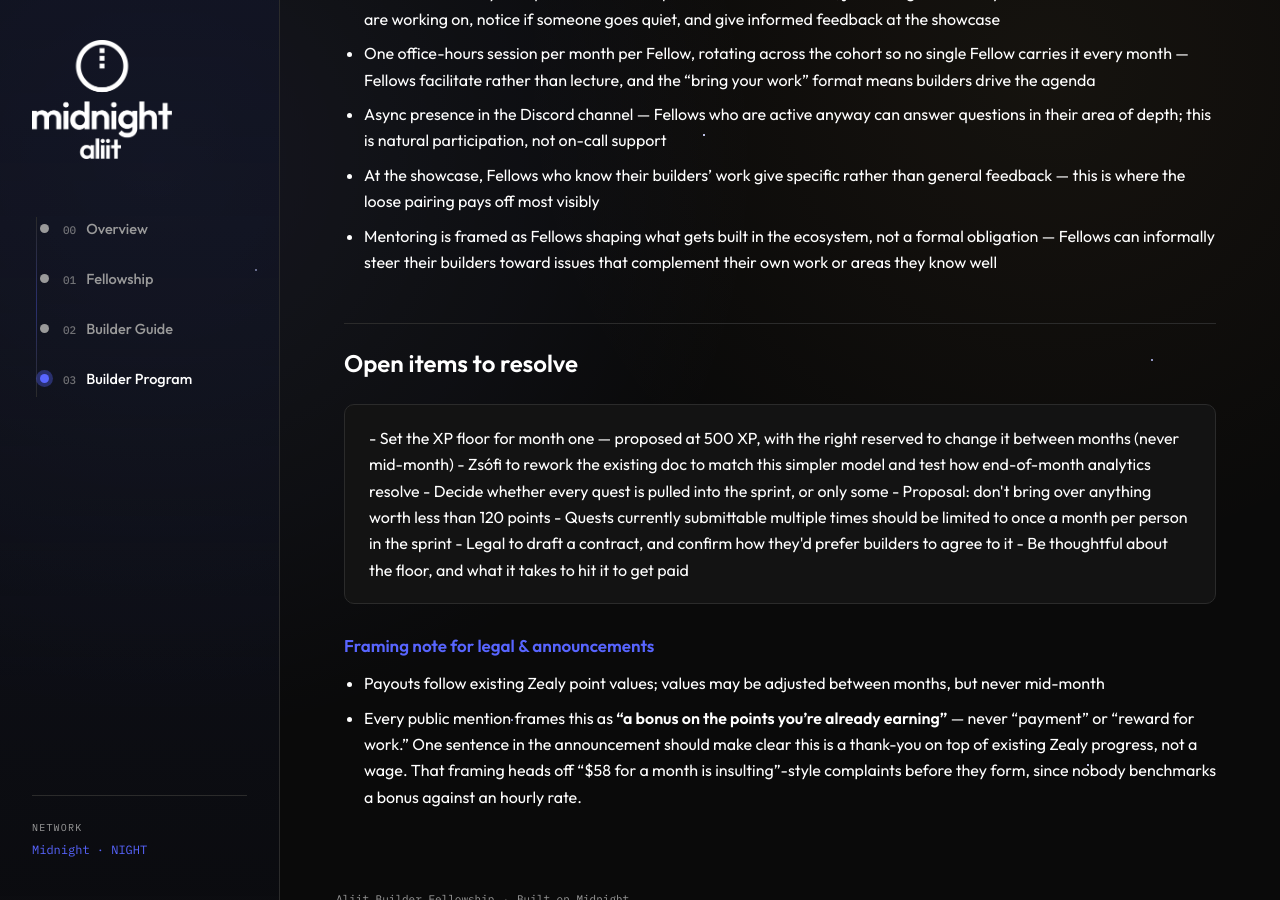
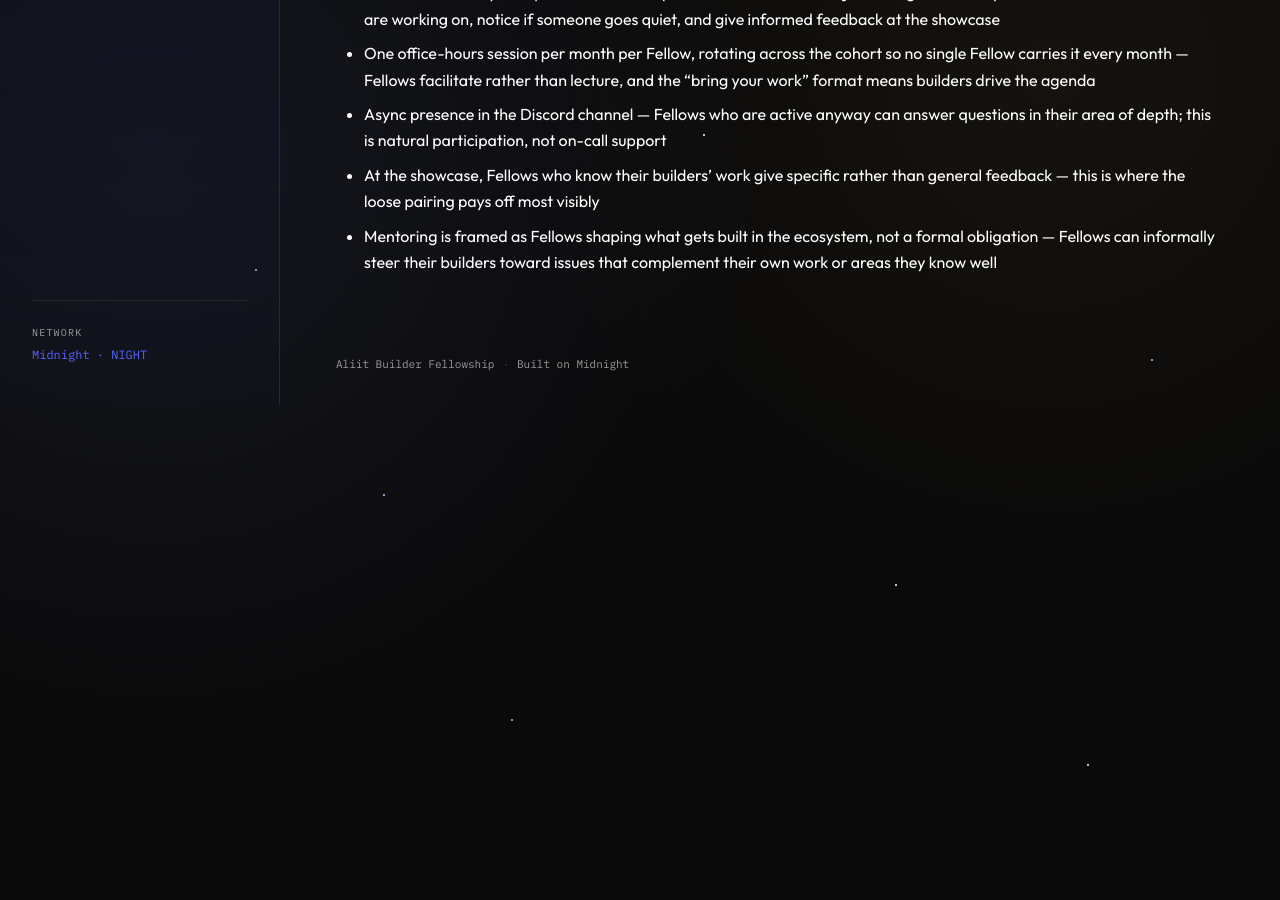
Before and after one commit to zsofimajor/aliit-builder-hub, a Jekyll site: the page built from builder-program/index.md, in a window 1280 px wide and 900 px high, scrolled down 2129 px. Built offline with Jekyll 4.4.1, drawn with Linux system fonts in a browser that asks for light colours; after the commit the page ends 2534 px from its top, so only the background shows below that.

Commit message:
Update index.md

```diff
--- a/builder-program/index.md
+++ b/builder-program/index.md
@@ -73,22 +73,3 @@
 - Async presence in the Discord channel — Fellows who are active anyway can answer questions in their area of depth; this is natural participation, not on-call support
 - At the showcase, Fellows who know their builders' work give specific rather than general feedback — this is where the loose pairing pays off most visibly
 - Mentoring is framed as Fellows shaping what gets built in the ecosystem, not a formal obligation — Fellows can informally steer their builders toward issues that complement their own work or areas they know well
-
-## Open items to resolve
-
-<div class="card">
-
-- Set the XP floor for month one — proposed at 500 XP, with the right reserved to change it between months (never mid-month)
-- Zsófi to rework the existing doc to match this simpler model and test how end-of-month analytics resolve
-- Decide whether every quest is pulled into the sprint, or only some
-  - Proposal: don't bring over anything worth less than 120 points
-  - Quests currently submittable multiple times should be limited to once a month per person in the sprint
-- Legal to draft a contract, and confirm how they'd prefer builders to agree to it
-- Be thoughtful about the floor, and what it takes to hit it to get paid
-
-</div>
-
-### Framing note for legal & announcements
-
-- Payouts follow existing Zealy point values; values may be adjusted between months, but never mid-month
-- Every public mention frames this as **"a bonus on the points you're already earning"** — never "payment" or "reward for work." One sentence in the announcement should make clear this is a thank-you on top of existing Zealy progress, not a wage. That framing heads off "$58 for a month is insulting"-style complaints before they form, since nobody benchmarks a bonus against an hourly rate.
```
